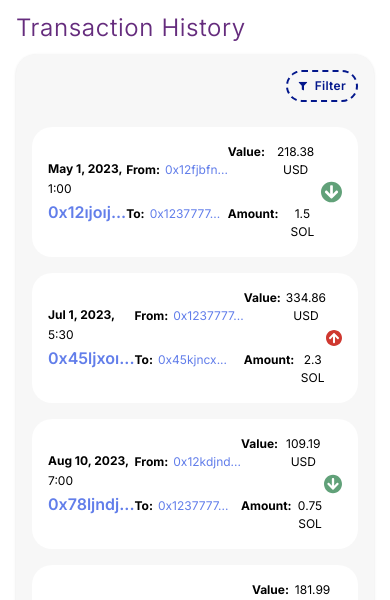
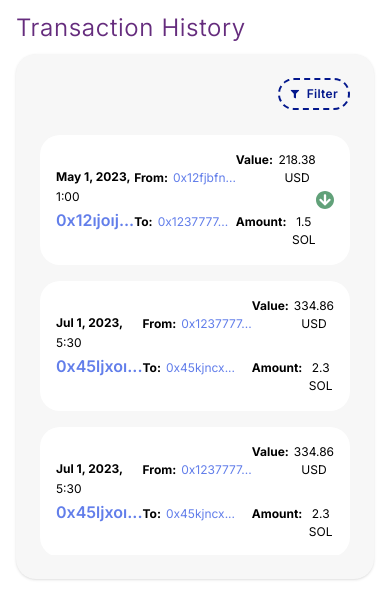
Before and after one commit to muffafa/tyche-beta, a React (Vite) app in the folder tyche-frontend/: page /1/address/1 in a window 390 px wide. Shown: the part 798-1398 px from the top of the page. Built offline with nearby package versions, Linux system fonts and the light colour scheme; no server answers; what @web3modal/ethers would draw is missing.

Commit message:
Fix: Improve Transaction History UI Responsiveness fixed #1
Adjusted layout styling to enhance the responsiveness of the Transaction History component. This ensures a consistent and usable interface across various screen sizes and content volumes by dynamically adapting to the available space.

```diff
--- a/tyche-frontend/src/components/Content/TxHistory.jsx
+++ b/tyche-frontend/src/components/Content/TxHistory.jsx
@@ -3,11 +3,11 @@ import filterIcon from "./../../assets/images/icons/filterIcon.svg";
 
 function TxHistory({ transactions, currentNetwork, currentAddress }) {
   return (
-    <div className="flex flex-col gap-[8px]">
+    <div className="flex flex-col gap-[8px] h-full">
       <p className="text-[24px] tracking-wide font-[350] text-tychePrimary">
         Transaction History
       </p>
-      <div className="p-4 bg-tycheLightGray shadow rounded-[20px]">
+      <div className="p-6 bg-tycheLightGray shadow rounded-[20px] flex flex-col h-full">
         <div className="flex flex-row justify-end items-center mb-[25px]">
           <button className="flex flex-row gap-[7px] px-[10px] py-[5px] items-center justify-center text-tycheDarkBlue text-[12px] font-[600] tracking-wide rounded-full border-[2px] border-dashed w-fit border-tycheDarkBlue">
             <img
@@ -18,24 +18,18 @@ function TxHistory({ transactions, currentNetwork, currentAddress }) {
             <p>Filter</p>
           </button>
         </div>
-        <div
-          className={`space-y-4 ${
-            transactions.length > 5
-              ? "max-h-[578px] overflow-y-scroll"
-              : "min-h-[578px]"
-          }`}
-        >
+        <div className="flex-grow overflow-y-auto min-h-[420px] max-h-[420px]">
+          <div className="space-y-4">
             {transactions.map((tx, index) => {
-            // Ensure txId is present, use fallback if missing
               const txId = tx.attributes?.hash || `tx-${index}`;
               const transactionTime = tx.attributes?.mined_at || null;
               return (
                 <TxCard
-                key={txId} // txId is now guaranteed
+                  key={txId}
                   tx={{
                     ...tx,
                     transactionTime,
-                  txId, // Pass the transaction ID
+                    txId,
                   }}
                   currentNetwork={currentNetwork}
                   currentAddress={currentAddress}
@@ -45,6 +39,7 @@ function TxHistory({ transactions, currentNetwork, currentAddress }) {
           </div>
         </div>
       </div>
+    </div>
   );
 }
 
--- a/tyche-frontend/src/pages/WalletDetailsPage.jsx
+++ b/tyche-frontend/src/pages/WalletDetailsPage.jsx
@@ -52,13 +52,13 @@ function WalletDetailsPage() {
       },
     },
     {
-      txId: "0x789",
-      transactionTime: "2023-08-10T16:00:00Z",
+      txId: "0x456",
+      transactionTime: "2023-07-01T14:30:00Z",
       attributes: {
-        hash: "0x78ljndjnc9",
-        sent_from: "0x12kdjndcjkn3",
-        sent_to: currentAddress, // You are the receiver
-        mined_at: "2023-08-10T16:00:00Z",
+        hash: "0x45ljxoıcjc6",
+        sent_from: currentAddress, // You are the sender
+        sent_to: "0x45kjncxjxjnjnjn6",
+        mined_at: "2023-07-01T14:30:00Z",
         transfers: [
           {
             fungible_info: {
@@ -66,9 +66,9 @@ function WalletDetailsPage() {
               icon: "https://assets.coingecko.com/coins/images/4128/small/solana.png",
             },
             quantity: {
-              float: 0.75,
+              float: 2.3,
             },
-            value: (0.75 * 145.59).toFixed(2), // 109.19 USD
+            value: (2.3 * 145.59).toFixed(2), // 334.86 USD
           },
         ],
       },
@@ -166,10 +166,10 @@ function WalletDetailsPage() {
         <div className="hidden md:flex w-full gap-[11px]">
           {/* Left column */}
           <div className="flex flex-col gap-[16px] w-[300px]">
-            <div className="w-[300px] h-[384px]">
+            <div className="w-[300px]">
               <Portfolio tokens={tokens} nfts={nfts} network={network} />
             </div>
-            <div className="w-[300px] h-[384px]">
+            <div className="w-[300px]">
               <DAppList network={network} />
             </div>
           </div>
@@ -180,7 +180,7 @@ function WalletDetailsPage() {
               currentAddress={currentAddress}
               currentNetwork={network}
             />
-            <div className="w-full min-h-[384px]">
+            <div className="w-full">
               <TxHistory
                 transactions={transactions}
                 currentNetwork={network}
```
Lines whose indentation alone changed are shown as unchanged.
